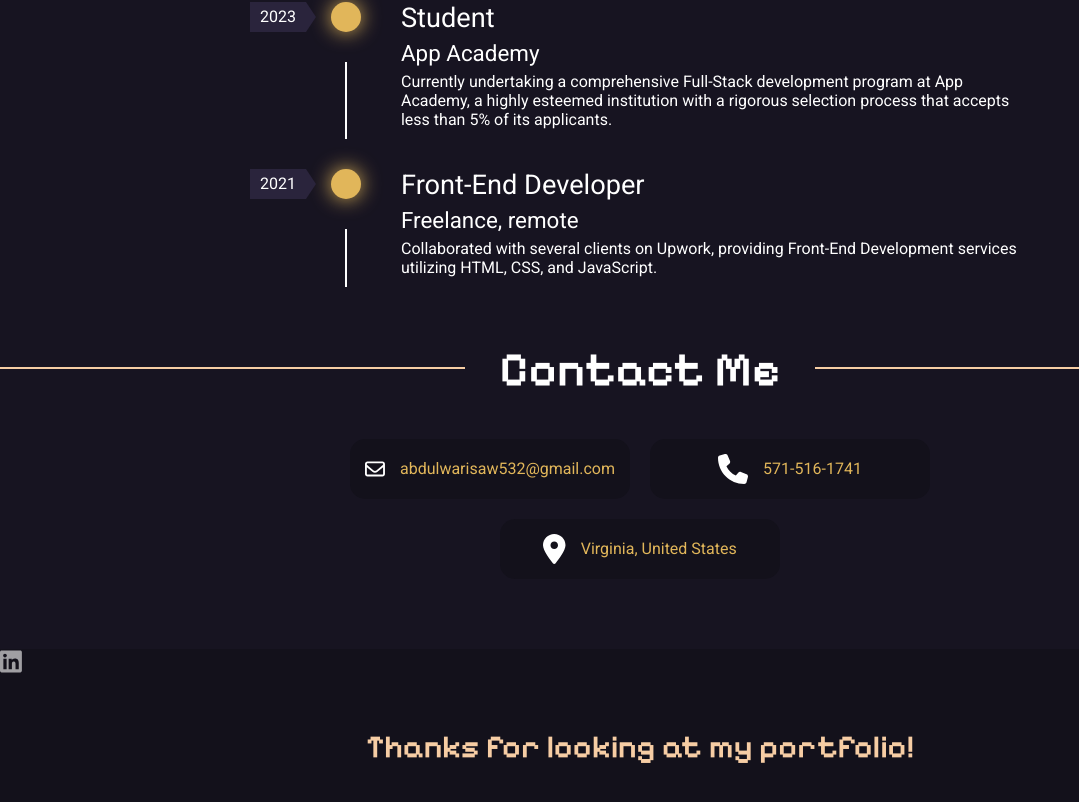
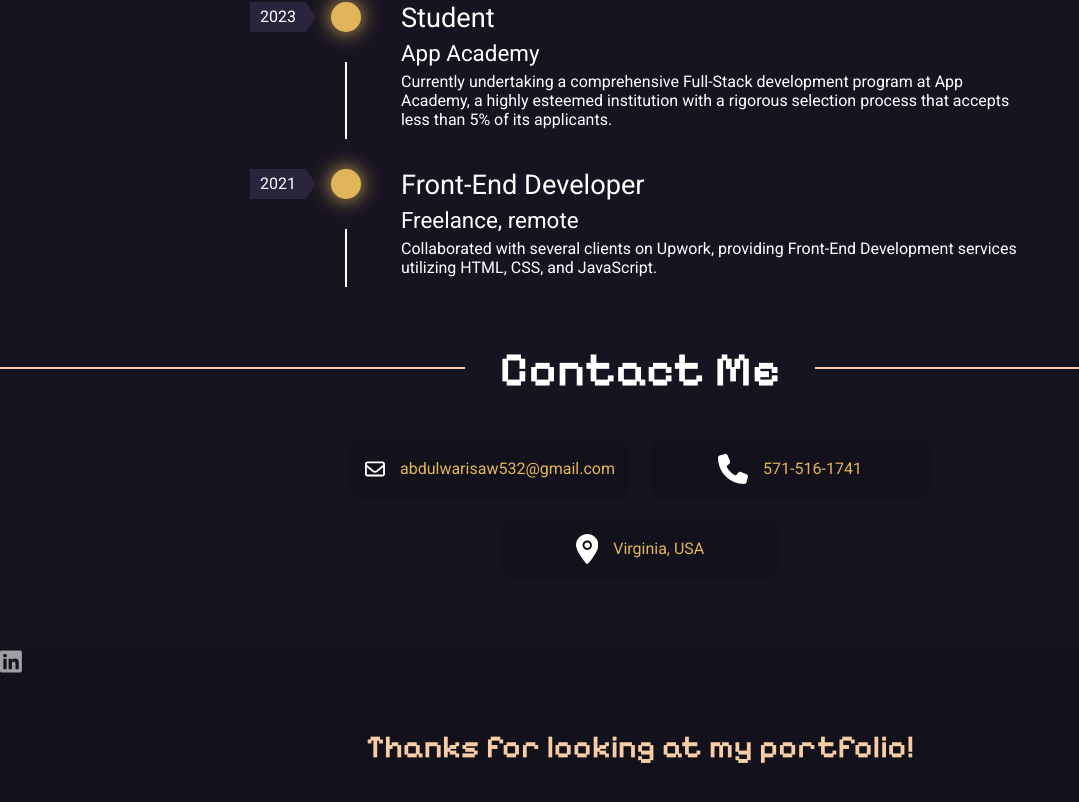
Before and after one commit to Waris-95/Personal-Portfolio-React, a Next.js app: page / in a window 1280 px wide. Shown: the part 2218-3020 px from the top of the page, without its empty margins (0-1079 px from the left). Built offline with nearby package versions, Linux system fonts and the light colour scheme.

Commit message:
Fixed the vercel errors

```diff
--- a/components/About.js
+++ b/components/About.js
@@ -9,7 +9,7 @@ export default function About() {
 
                 <p>In middle school, I began creating HTML webpages, captivated by the magic of displaying GIFs. These simple projects were my introduction to the web world, leading me to expand my skills with JavaScript and CSS. Although transitioning from HTML to JavaScript was challenging, my passion kept me going.</p>
 
-                <p>During the Covid-19 pandemic in 2020 and 2021, life changed. While I wasn't a fan of online classes, the extra time led me to dive deeper into software development. I joined App Academy's full-stack program, which became a crucial step in my journey, strengthening my drive to pursue software development as a career.</p>
+                <p>During the Covid-19 pandemic in 2020 and 2021, life changed. While I wasn&apos;t a fan of online classes, the extra time led me to dive deeper into software development. I joined App Academy&apos;s full-stack program, which became a crucial step in my journey, strengthening my drive to pursue software development as a career.</p>
 
                 <p>The pandemic was, unexpectedly, an opportunity for me to focus and expand my skills in this exhilarating field.</p>
             </div>
--- a/components/Contact.js
+++ b/components/Contact.js
@@ -18,9 +18,9 @@ export default function Contact() {
               <br />
               <div className="box">
                   <svg xmlns="http://www.w3.org/2000/svg" viewBox="0 0 384 512">
-                      <path d="M215.7 499.2C267 435 384 279.4 384 192C384 86 298 0 192 0S0 86 0 192c0 87.4 117 243 168.3 307.2c12.3 15.3 35.1 15.3 47.4 0zM192 256c-35.3 0-64-28.7-64-64s28.7-64 64-64s64 28.7 64 64s-28.7 64-64 64z"/>
+                      <path d="M215.7 499.2C267 435 384 279.4 384 192C384 86 298 0 192 0S0 86 0 192c0 87.4 117 243 168.3 307.2c9.7 12.1 29.9 12.1 39.6 0c3.2-4.1 7.9-8.1 7.8-8.1zM192 272c-44.1 0-80-35.9-80-80s35.9-80 80-80s80 35.9 80 80s-35.9 80-80 80zm0-128c-26.5 0-48 21.5-48 48s21.5 48 48 48s48-21.5 48-48s-21.5-48-48-48z"/>
                   </svg>
-                  <a href="https://www.google.com/maps/place/Virginia/">Virginia, United States</a>
+                  <a href="https://www.google.com/maps/place/Ashburn,+VA,+USA/">Virginia, USA</a>
               </div>
           </div>
       </section>
--- a/components/Portfolio.js
+++ b/components/Portfolio.js
@@ -1,3 +1,7 @@
+import Image from 'next/image';
+
+
+
 export default function Portfolio() {
     return (
       <section id="portfolio">
```
Also changed, not shown: components/Header.js (line endings or trailing spaces).
